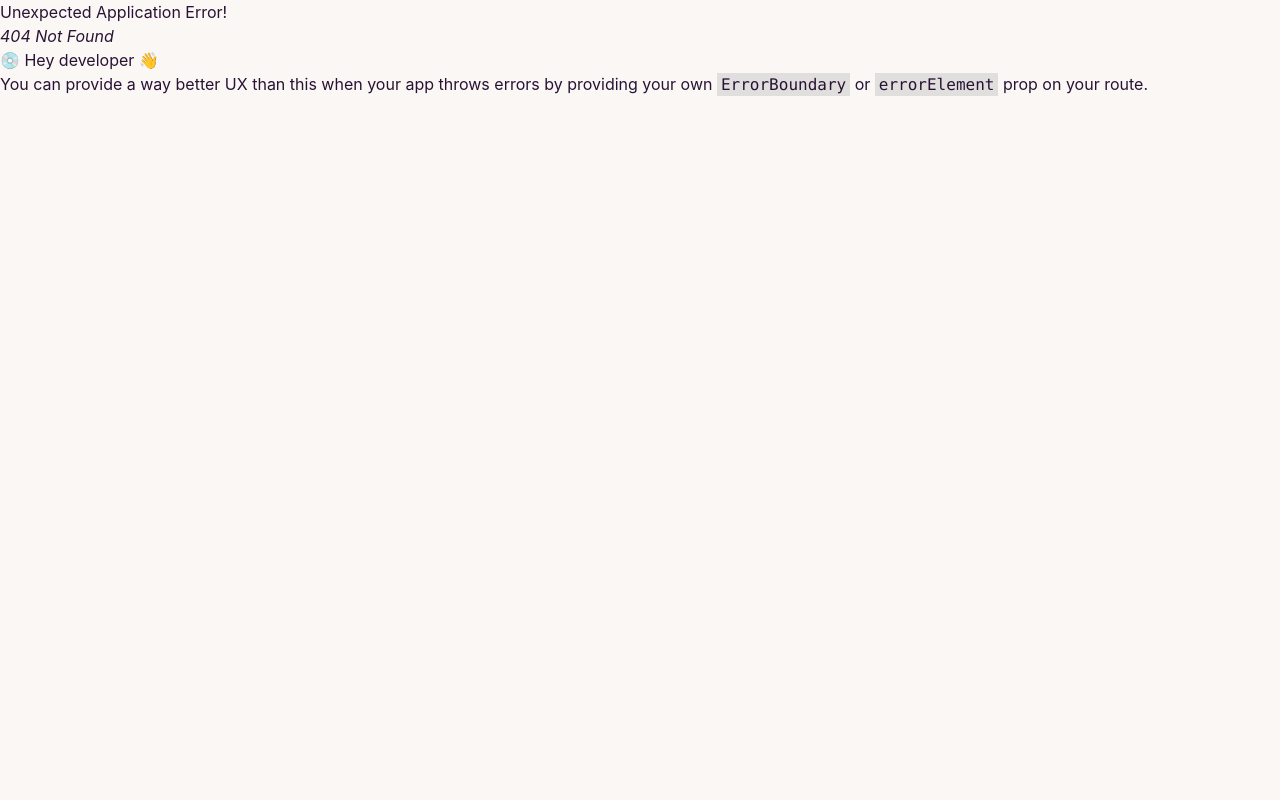
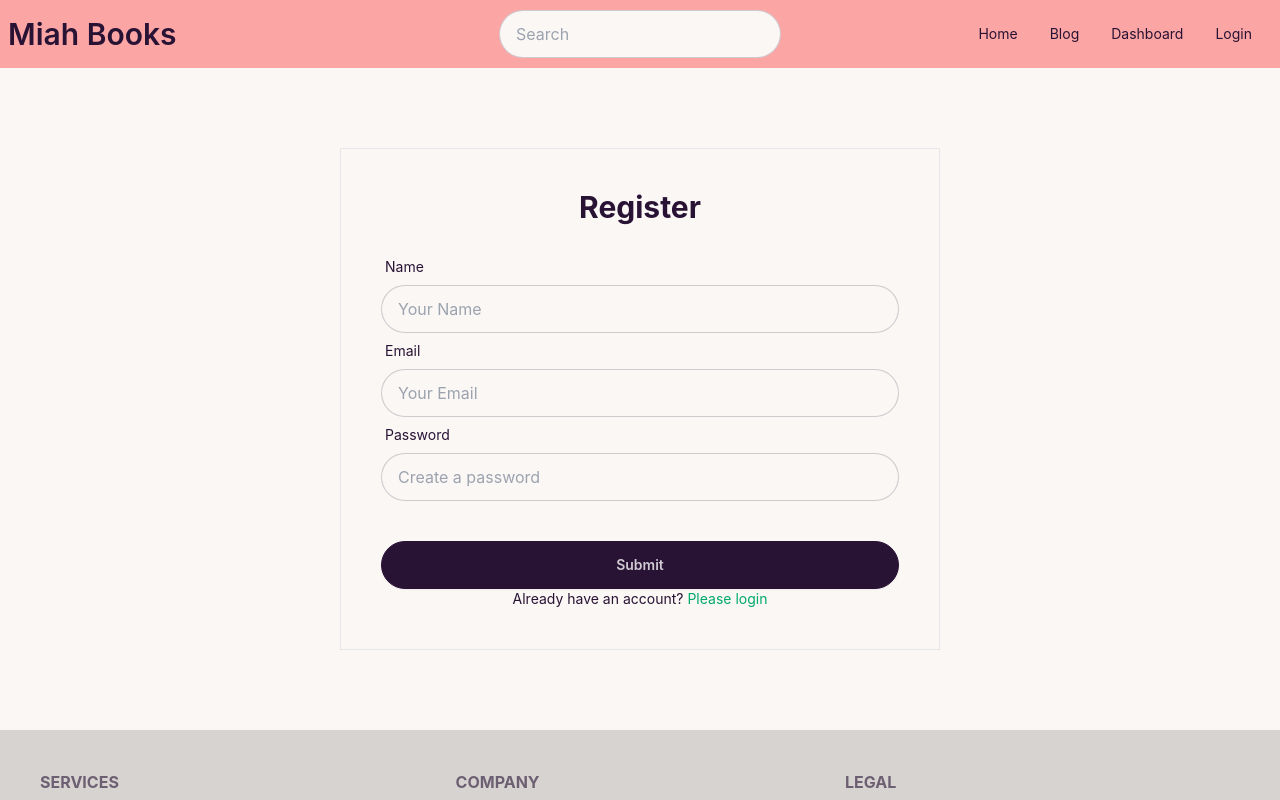
Before and after one commit to AlAminMiah4274/miahBooksClient, a React (Create React App) app: page /register in a window 1280 px wide. Before the commit this address had no page. Shown: the top 800 px of the page. Built offline with nearby package versions, Linux system fonts and the light colour scheme.

Commit message:
created login and register components

```diff
--- a/package.json
+++ b/package.json
@@ -9,6 +9,7 @@
     "@testing-library/user-event": "^13.5.0",
     "react": "^18.2.0",
     "react-dom": "^18.2.0",
+    "react-hook-form": "^7.49.2",
     "react-router-dom": "^6.21.1",
     "react-scripts": "5.0.1",
     "web-vitals": "^2.1.4"
--- /dev/null
+++ b/src/Pages/Login/Login/Login.js
@@ -0,0 +1,49 @@
+import React from "react";
+import { useForm } from "react-hook-form";
+import { Link } from "react-router-dom";
+
+const Login = () => {
+
+    const { register, handleSubmit, formState: { errors } } = useForm();
+
+    const handleLoginForm = data => {
+
+        console.log(data);
+    };
+
+    return (
+        <div className="border my-20 lg:w-1/2 mx-auto p-10">
+            <h1 className="text-3xl font-bold text-center mb-6">Login</h1>
+
+            <form onSubmit={handleSubmit(handleLoginForm)}>
+
+                <label className="form-control w-full">
+                    <div className="label"><span className="label-text">Email</span></div>
+                    <input type="email" placeholder="Your Name" {...register("email", {
+                        required: "email is required"
+                    })} className="input input-bordered w-full" />
+
+                    {errors?.email && <p className="text-red-500 text-sm">{errors?.email?.message}</p>}
+                </label>
+
+                <label className="form-control w-full">
+                    <div className="label"><span className="label-text">Password</span></div>
+                    <input type="password" placeholder="Your Password" {...register("password", {
+                        required: "password is required"
+                    })} className="input input-bordered w-full" />
+
+                    {errors?.password && <p className="text-red-500 text-sm">{errors?.password?.message}</p>}
+                </label>
+
+                <input type="submit" value="Submit" className="btn btn-neutral text-white w-full mt-10" />
+            </form>
+
+            <p className="text-sm text-center">New to Miah Books? <Link to="/register" className="text-success">Please register first</Link></p>
+            <div className="divider">OR</div>
+
+            <button className="btn btn-outline w-full">Login with Google</button>
+        </div>
+    );
+};
+
+export default Login;
--- /dev/null
+++ b/src/Pages/Login/Register/Register.js
@@ -0,0 +1,59 @@
+import React from "react";
+import { useForm } from "react-hook-form";
+import { Link } from "react-router-dom";
+
+const Register = () => {
+
+    const { register, handleSubmit, formState: { errors } } = useForm();
+
+    const handleRegisterForm = data => {
+
+        console.log(data);
+    };
+
+    return (
+        <div className="border my-20 lg:w-1/2 mx-auto p-10">
+            <h1 className="text-3xl font-bold text-center mb-6">Register</h1>
+
+            <form onSubmit={handleSubmit(handleRegisterForm)}>
+                <label className="form-control w-full">
+                    <div className="label"><span className="label-text">Name</span></div>
+                    <input type="text" placeholder="Your Name" {...register("name", {
+                        required: "name is required"
+                    })} className="input input-bordered w-full" />
+
+                    {errors?.name && <p className="text-red-500 text-sm">{errors?.name?.message}</p>}
+                </label>
+
+                <label className="form-control w-full">
+                    <div className="label"><span className="label-text">Email</span></div>
+                    <input type="email" placeholder="Your Email" {...register("email", {
+                        required: "email is required"
+                    })} className="input input-bordered w-full" />
+
+                    {errors?.email && <p className="text-red-500 text-sm">{errors?.email?.message}</p>}
+                </label>
+
+                <label className="form-control w-full">
+                    <div className="label"><span className="label-text">Password</span></div>
+                    <input type="password" placeholder="Create a password" {...register("password", {
+                        required: "password is required",
+                        pattern: {
+                            value: /(?=.*?[A-Z])(?=.*?[a-z])(?=.*?[0-9])(?=.*?[#?!@$%^&*-]).{8,}/,
+                            message: "you must use one uppercase, one lowercase, one number, one specail character and minimum length should be 8"
+                        }
+                    })} className="input input-bordered w-full" />
+
+                    {errors?.password && <p className="text-red-500 text-sm">{errors?.password?.message}</p>}
+                </label>
+
+                <input type="submit" value="Submit" className="btn btn-neutral w-full mt-10" />
+            </form>
+
+            <p className="text-center text-sm">Already have an account? <Link to="/login" className="text-success">Please login</Link></p>
+
+        </div>
+    );
+};
+
+export default Register;
--- a/src/Pages/Shared/Header/Header.js
+++ b/src/Pages/Shared/Header/Header.js
@@ -4,10 +4,10 @@ import { Link } from "react-router-dom";
 const Header = () => {
 
     const menuItems = <>
-        <li><Link>Home</Link></li>
+        <li><Link to="/">Home</Link></li>
         <li><Link>Blog</Link></li>
         <li><Link>Dashboard</Link></li>
-        <li><Link>Login</Link></li>
+        <li><Link to="/login">Login</Link></li>
     </>
 
     return (
```
Also changed, not shown: src/Routes/Routes/Routes.js (+10 -0 lines), 1 other file (tests, documents, lock files or other folders).
